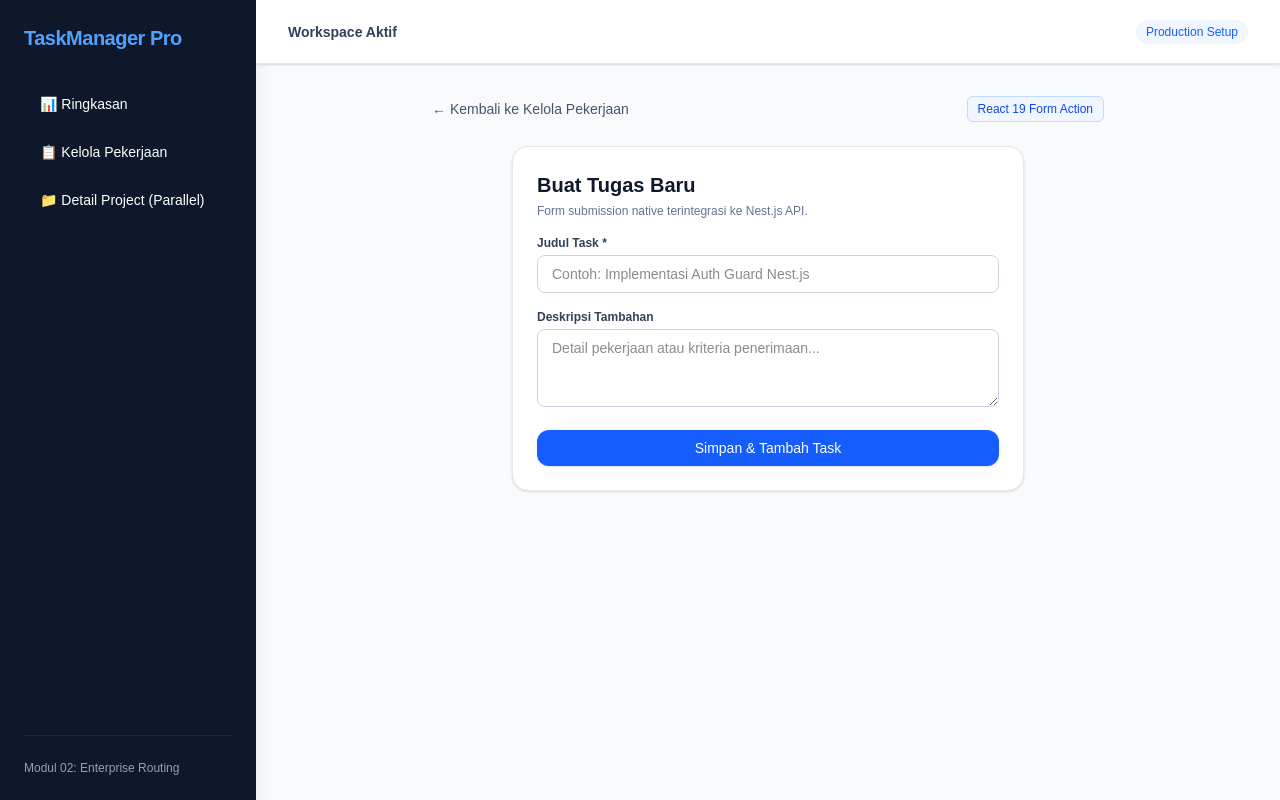
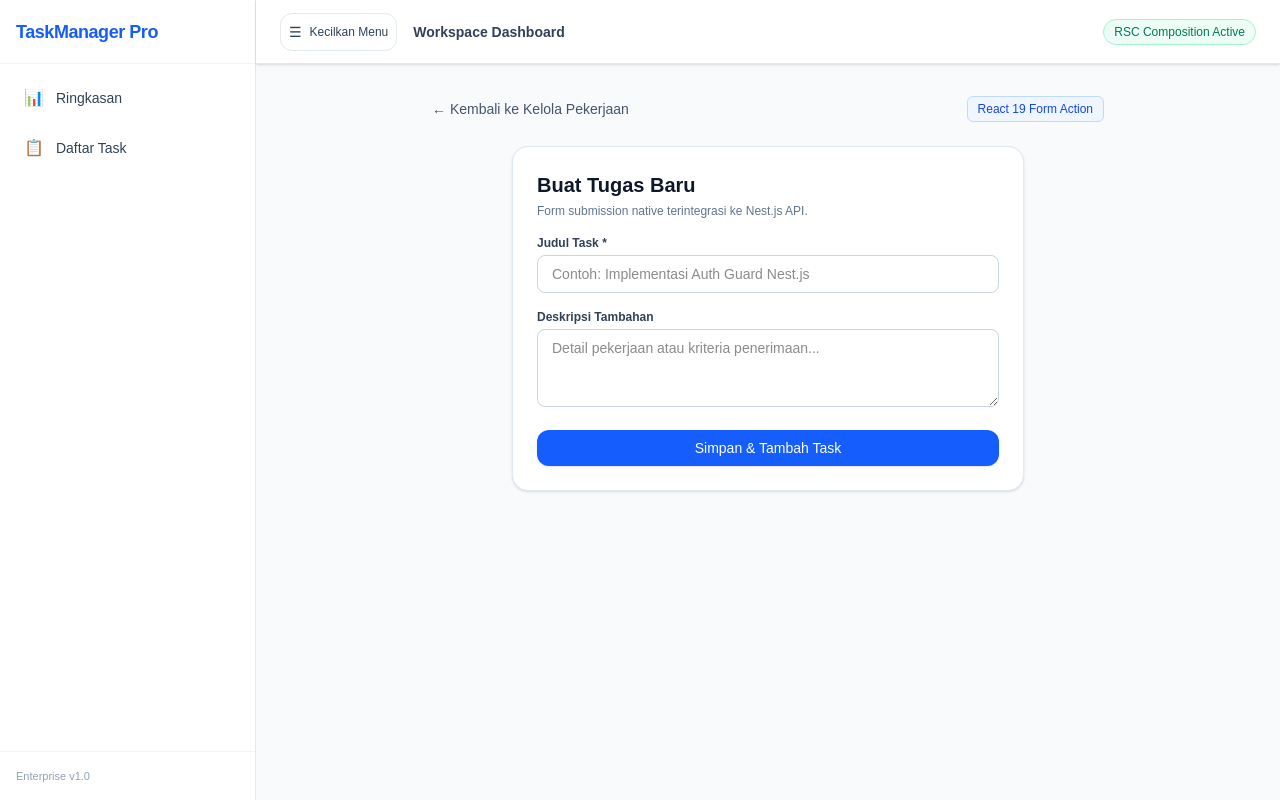
Before and after one commit to anggarasa/nextjs-roadmap, a Next.js app: page /tasks/create in a window 1280 px wide. Built offline with nearby package versions, Linux system fonts and the light colour scheme; no server answers.

Commit message:
materi 27

```diff
--- a/app/(dashboard)/layout.tsx
+++ b/app/(dashboard)/layout.tsx
@@ -1,37 +1,32 @@
 import Link from "next/link";
 import SidebarNav from "./_components/Sidebar";
+import { DashboardUIProvider } from "@/context/DashboardUIContext";
+import { Sidebar } from "@/components/Sidebar";
+import { HeaderToggle } from "@/components/HeaderToggle";
 
 export default function DashboardLayout({ children }: { children: React.ReactNode }) {
   return (
-    <div className="min-h-screen flex bg-slate-50">
-      {/* Sidebar Navigasi Persisten */}
-      <aside className="w-64 bg-slate-900 text-white flex flex-col p-6 shadow-xl">
-        <div className="text-xl font-bold tracking-tight text-blue-400 mb-8">TaskManager Pro</div>
+    <DashboardUIProvider>
+      <div className="min-h-screen flex bg-slate-50">
+        {/* Sidebar Klien Konsumen Context */}
+        <Sidebar />
 
-        <nav className="flex flex-col space-y-2">
-          <Link href="/dashboard" className="px-4 py-2.5 rounded-lg text-sm font-medium hover:bg-slate-800 transition-colors">
-            📊 Ringkasan
-          </Link>
-          <Link href="/tasks" className="px-4 py-2.5 rounded-lg text-sm font-medium hover:bg-slate-800 transition-colors">
-            📋 Kelola Pekerjaan
-          </Link>
-          <Link href="/projects/proj-enterprise-01" className="px-4 py-2.5 rounded-lg text-sm font-medium hover:bg-slate-800 transition-colors">
-            📁 Detail Project (Parallel)
-          </Link>
-        </nav>
+        {/* Area Konten Utama */}
+        <div className="flex-1 flex flex-col min-w-0">
+          <header className="h-16 bg-white border-b border-slate-200 px-6 flex items-center justify-between shadow-sm">
+            <div className="flex items-center gap-4">
+              <HeaderToggle />
+              <span className="text-sm font-semibold text-slate-700">Workspace Dashboard</span>
+            </div>
+            <span className="text-xs px-2.5 py-1 bg-emerald-50 text-emerald-700 border border-emerald-200 rounded-full font-medium">RSC Composition Active</span>
+          </header>
 
-        <div className="mt-auto pt-6 border-t border-slate-800 text-xs text-slate-400">Modul 02: Enterprise Routing</div>
-      </aside>
-
-      {/* Konten Utama Dinamis */}
-      <div className="flex-1 flex flex-col">
-        <header className="h-16 bg-white border-b border-slate-200 px-8 flex items-center justify-between shadow-sm">
-          <span className="text-sm font-semibold text-slate-700">Workspace Aktif</span>
-          <span className="text-xs px-2.5 py-1 bg-blue-50 text-blue-600 rounded-full font-medium">Production Setup</span>
-        </header>
-
-        <main className="p-8 flex-1">{children}</main>
+          <main className="p-8 flex-1 overflow-auto">
+            {/* Slot Children: Tetap berstatus Server Component */}
+            {children}
+          </main>
+        </div>
       </div>
-    </div>
+    </DashboardUIProvider>
   );
 }
--- /dev/null
+++ b/components/HeaderToggle.tsx
@@ -0,0 +1,18 @@
+"use client";
+
+import { useDashboardUI } from "@/context/DashboardUIContext";
+
+export function HeaderToggle() {
+  const { toggleSidebar, isSidebarCollapsed } = useDashboardUI();
+
+  return (
+    <button
+      onClick={toggleSidebar}
+      className="p-2 border border-slate-200 rounded-xl hover:bg-slate-100 active:scale-95 transition-all text-slate-700 text-sm font-medium flex items-center gap-2 cursor-pointer"
+      aria-label="Toggle Navigation Sidebar"
+    >
+      <span>☰</span>
+      <span className="text-xs hidden sm:inline">{isSidebarCollapsed ? "Perluas Menu" : "Kecilkan Menu"}</span>
+    </button>
+  );
+}
--- /dev/null
+++ b/components/Sidebar.tsx
@@ -0,0 +1,32 @@
+"use client";
+
+import { useDashboardUI } from "@/context/DashboardUIContext";
+import Link from "next/link";
+
+export function Sidebar() {
+  const { isSidebarCollapsed } = useDashboardUI();
+
+  return (
+    <aside className={`transition-all duration-300 ease-in-out border-r border-slate-200 bg-white flex flex-col ${isSidebarCollapsed ? "w-20" : "w-64"}`}>
+      {/* Brand Header */}
+      <div className="h-16 border-b border-slate-100 flex items-center px-4 overflow-hidden">
+        <div className="font-bold text-blue-600 text-lg tracking-tight whitespace-nowrap">{isSidebarCollapsed ? "TM" : "TaskManager Pro"}</div>
+      </div>
+
+      {/* Navigasi Menu */}
+      <nav className="p-3 space-y-1.5 flex-1">
+        <Link href="/dashboard" className="flex items-center gap-3 px-3 py-2.5 rounded-xl text-sm font-medium text-slate-700 hover:bg-slate-100 transition">
+          <span className="text-base">📊</span>
+          {!isSidebarCollapsed && <span className="whitespace-nowrap">Ringkasan</span>}
+        </Link>
+        <Link href="/tasks" className="flex items-center gap-3 px-3 py-2.5 rounded-xl text-sm font-medium text-slate-700 hover:bg-slate-100 transition">
+          <span className="text-base">📋</span>
+          {!isSidebarCollapsed && <span className="whitespace-nowrap">Daftar Task</span>}
+        </Link>
+      </nav>
+
+      {/* Footer Status */}
+      <div className="p-4 border-t border-slate-100 text-[11px] text-slate-400 font-mono overflow-hidden whitespace-nowrap">{isSidebarCollapsed ? "v1.0" : "Enterprise v1.0"}</div>
+    </aside>
+  );
+}
--- /dev/null
+++ b/context/DashboardUIContext.tsx
@@ -0,0 +1,28 @@
+"use client";
+
+import { createContext, ReactNode, useContext, useState } from "react";
+
+interface DashboardUIState {
+  isSidebarCollapsed: boolean;
+  toggleSidebar: () => void;
+}
+
+const DashboardUIContext = createContext<DashboardUIState | undefined>(undefined);
+
+export function DashboardUIProvider({ children }: { children: ReactNode }) {
+  const [isSidebarCollapsed, setIsSidebarCollapsed] = useState(false);
+
+  const toggleSidebar = () => {
+    setIsSidebarCollapsed((prev) => !prev);
+  };
+
+  return <DashboardUIContext.Provider value={{ isSidebarCollapsed, toggleSidebar }}>{children}</DashboardUIContext.Provider>;
+}
+
+export function useDashboardUI() {
+  const context = useContext(DashboardUIContext);
+  if (!context) {
+    throw new Error("useDashboardUI wajib dipanggil di dalam hierarki <DashboardUIProvider>");
+  }
+  return context;
+}
```
